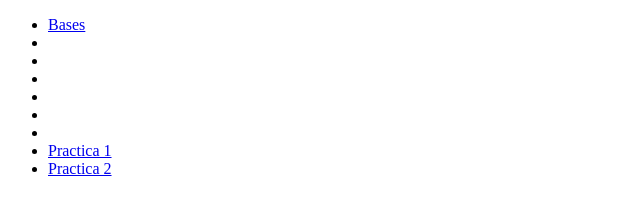
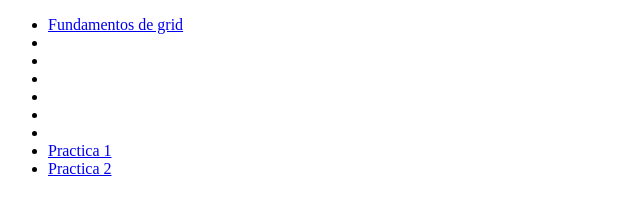
Before and after one commit to FernandoVCG33/guia-css-grid, a plain HTML site: page index.html in a window 1280 px wide. Shown: the whole page, without its empty margins (0-640 px from the left). Drawn offline with Linux system fonts and the light colour scheme.

Commit message:
Cambio random

```diff
--- a/index.html
+++ b/index.html
@@ -7,7 +7,7 @@
 </head>
 <body>
     <ul>
-        <li><a href="grid1.html">Bases</a></li>
+        <li><a href="grid1.html">Fundamentos de grid</a></li>
         <li><a href="grid2.html"></a></li>
         <li><a href="grid3.html"></a></li>
         <li><a href="grid4.html"></a></li>
```
